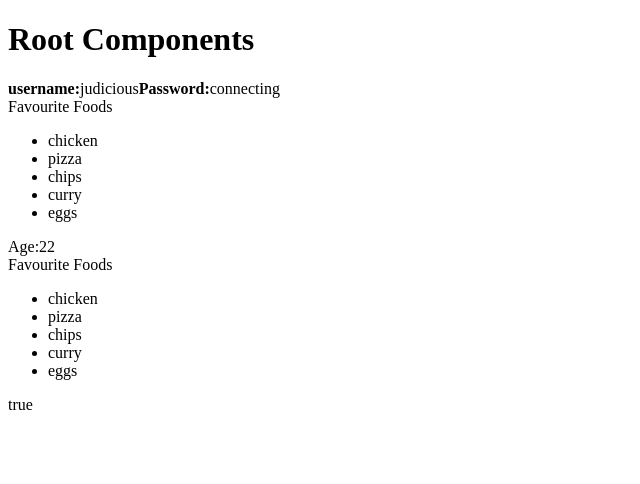
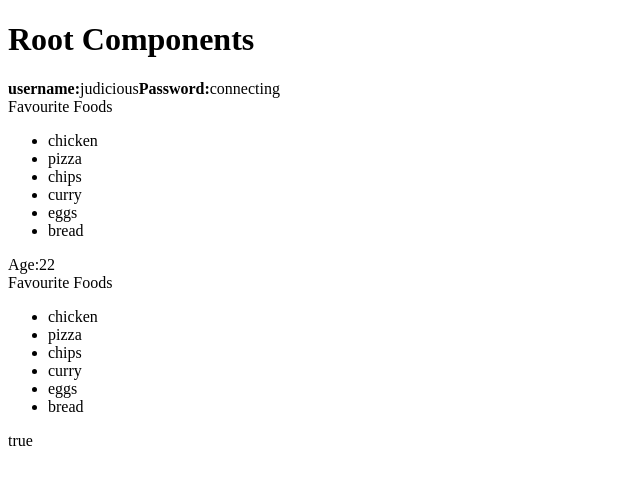
Before and after one commit to Judiciousmurich/reactify-2024, a React app in the folder react/: page / in a window 1280 px wide. Shown: the top 484 px of the page, without its empty margins (0-640 px from the left). Built offline with nearby package versions, Linux system fonts and the light colour scheme; the HTML template or start-up script is replaced by a standard one.

Commit message:
feat:add files

```diff
--- a/react/src/components/UserFavouriteFoods.jsx
+++ b/react/src/components/UserFavouriteFoods.jsx
@@ -11,6 +11,7 @@ export default function UserFavouriteFoods () {
         <li>chips</li>
         <li>curry</li>
         <li>eggs</li>
+        <li>bread</li>
 
 
     </ul>
```
